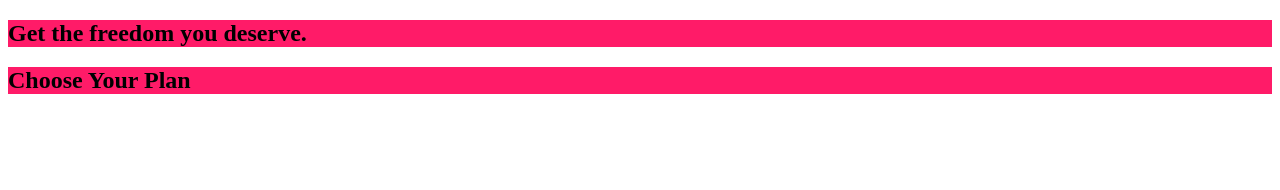
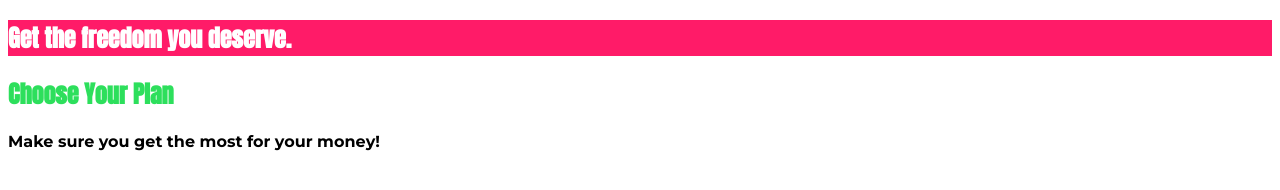
Before and after one commit to vishnurp3/css3-complete-guide, a plain HTML site: page basics-01-understanding-the-course-project/index.html in a window 1280 px wide. Drawn offline with Linux system fonts and the light colour scheme.

Commit message:
custom fonts, selectors

```diff
--- a/basics-01-understanding-the-course-project/index.html
+++ b/basics-01-understanding-the-course-project/index.html
@@ -5,15 +5,21 @@
     <meta http-equiv="X-UA-Compatible" content="ie=edge">
     <title>uHost</title>
     <link rel="shortcut icon" href="favicon.png">
+    <link rel="preconnect" href="https://fonts.googleapis.com">
+    <link rel="preconnect" href="https://fonts.gstatic.com" crossorigin>
+    <link href="https://fonts.googleapis.com/css2?family=Anton&display=swap" rel="stylesheet">
+    <link href="https://fonts.googleapis.com/css2?family=Montserrat:ital,wght@0,700;1,700&display=swap"
+          rel="stylesheet">
     <link rel="stylesheet" href="main.css">
 </head>
 <body>
 <main>
-    <section>
+    <section id="product-overview">
         <h1>Get the freedom you deserve.</h1>
     </section>
-    <section>
-        <h1>Choose Your Plan</h1>
+    <section id="plans">
+        <h1 class="section-title">Choose Your Plan</h1>
+        <p>Make sure you get the most for your money!</p>
     </section>
 </main>
 </body>
--- a/basics-01-understanding-the-course-project/main.css
+++ b/basics-01-understanding-the-course-project/main.css
@@ -1,3 +1,16 @@
-section {
+body {
+    font-family: "Montserrat", sans-serif;
+}
+
+#product-overview {
     background: #ff1b68
 }
+
+.section-title {
+    color: #2ddf5c;
+}
+
+h1 {
+    color: white;
+    font-family: "Anton", sans-serif;
+}
```
